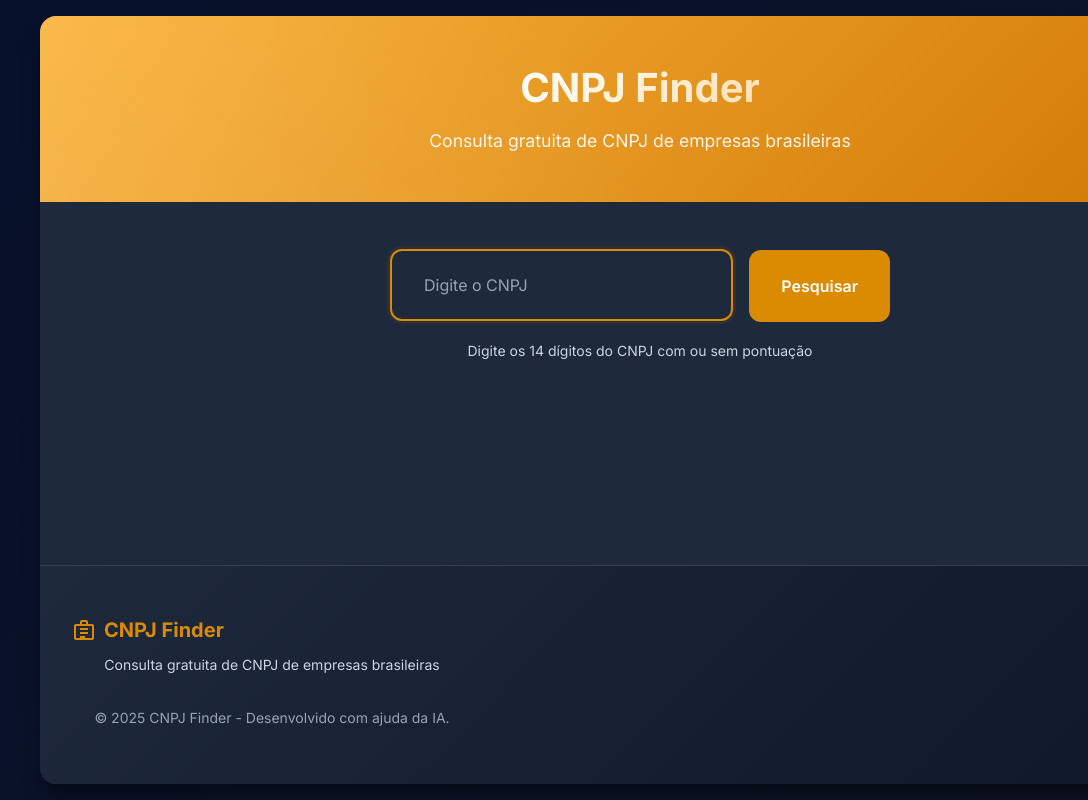
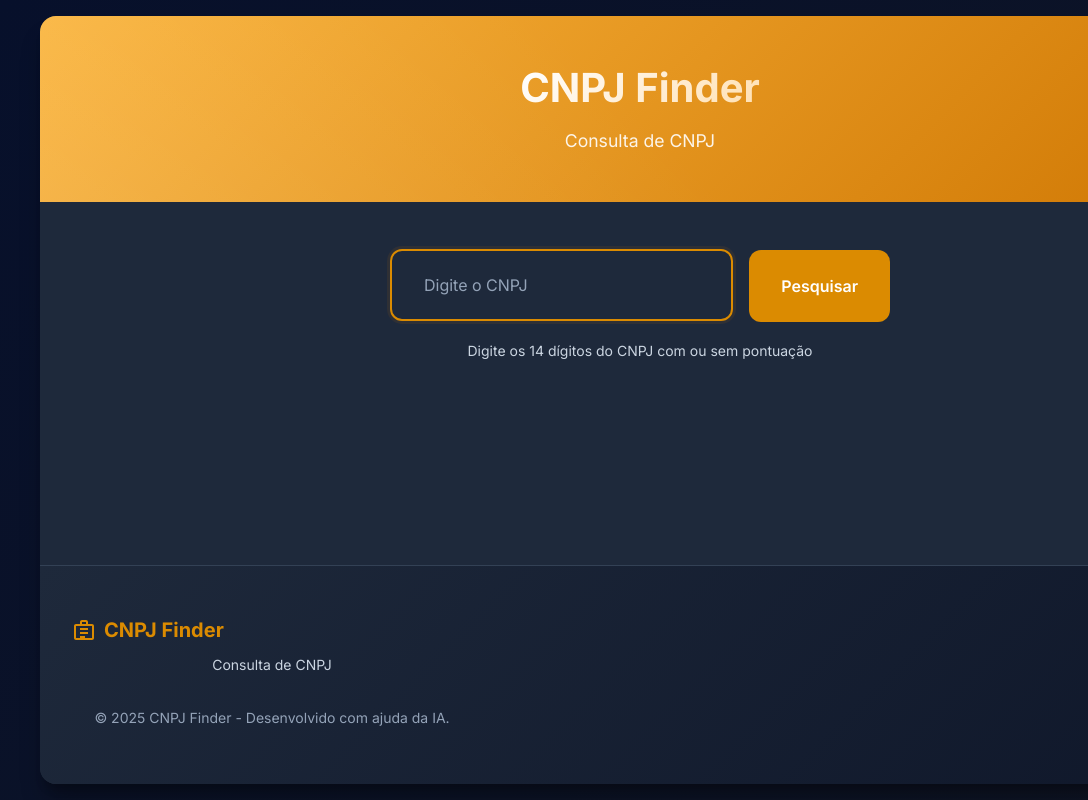
Before and after one commit to itsRomuloGarcia/performan, a website: page public/index.html in a window 1280 px wide. Shown: the full height of the page, 0-1088 px from the left. Drawn offline with Linux system fonts and the light colour scheme.

Commit message:
Enhance footer and add export functionality
Updated footer content and added new export tab for saved searches.

```diff
--- a/public/index.html
+++ b/public/index.html
@@ -19,7 +19,7 @@
     <meta name="twitter:title" content="CNPJ Finder - Consulta Gratuita de CNPJ" />
     <meta name="twitter:description" content="Consulte CNPJ de empresas brasileiras" />
 
-    <title>CNPJ Finder - Consulta Gratuita de CNPJ</title>
+    <title>CNPJ Finder - Consulta de CNPJ</title>
     <link rel="stylesheet" href="style.css" />
     <link rel="preconnect" href="https://fonts.googleapis.com" />
     <link rel="preconnect" href="https://fonts.gstatic.com" crossorigin />
@@ -68,7 +68,7 @@
             <span class="theme-icon" aria-hidden="true">🌙</span>
           </button>
         </div>
-        <p>Consulta gratuita de CNPJ de empresas brasileiras</p>
+        <p>Consulta de CNPJ</p>
       </header>
 
       <main class="main" role="main">
@@ -306,7 +306,7 @@
                   <span>CNPJ Finder</span>
                 </div>
                 <p class="footer-description">
-                  Consulta gratuita de CNPJ de empresas brasileiras
+                  Consulta de CNPJ
                 </p>
               </div>
               <p class="footer-copyright">
```
